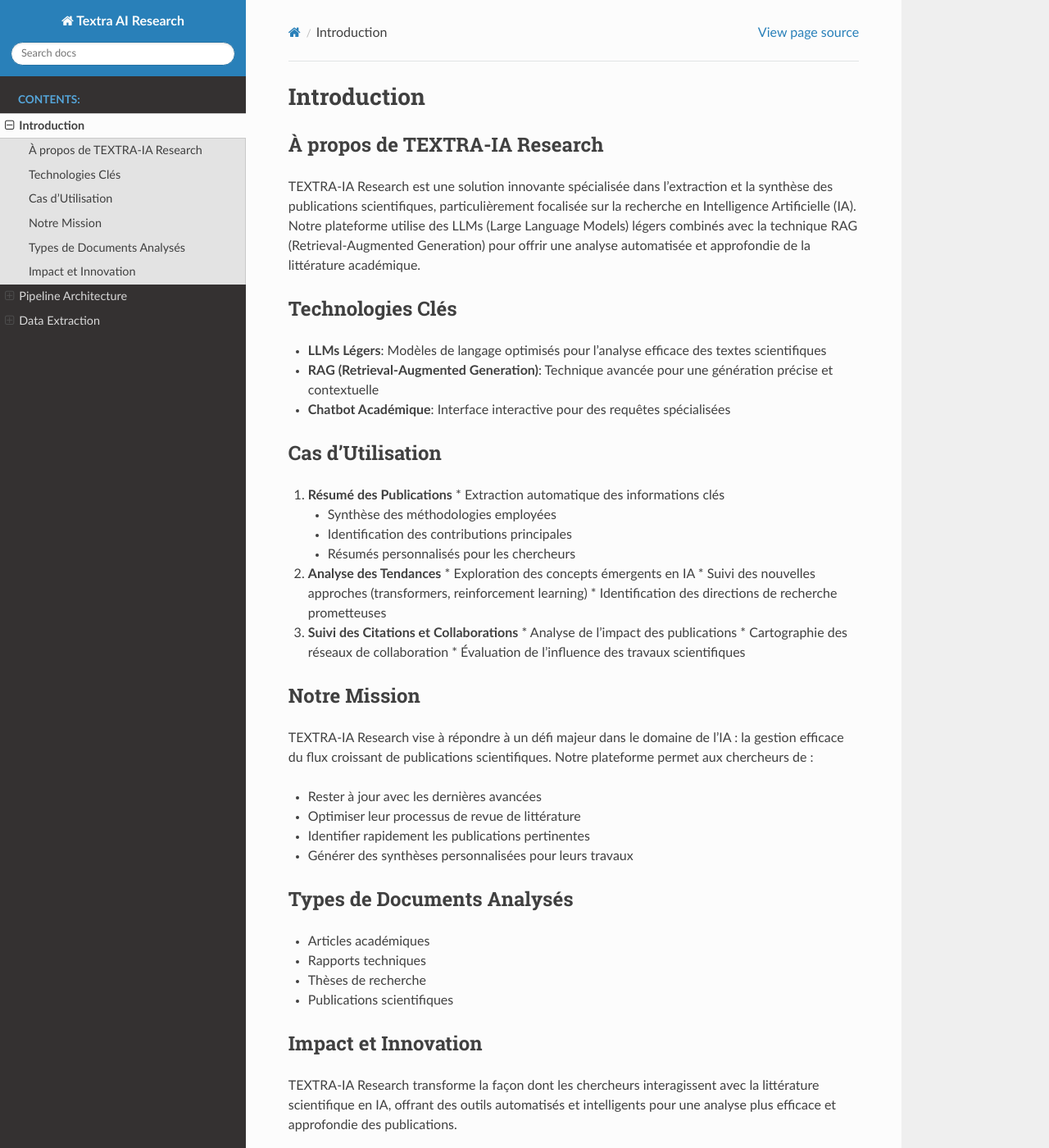
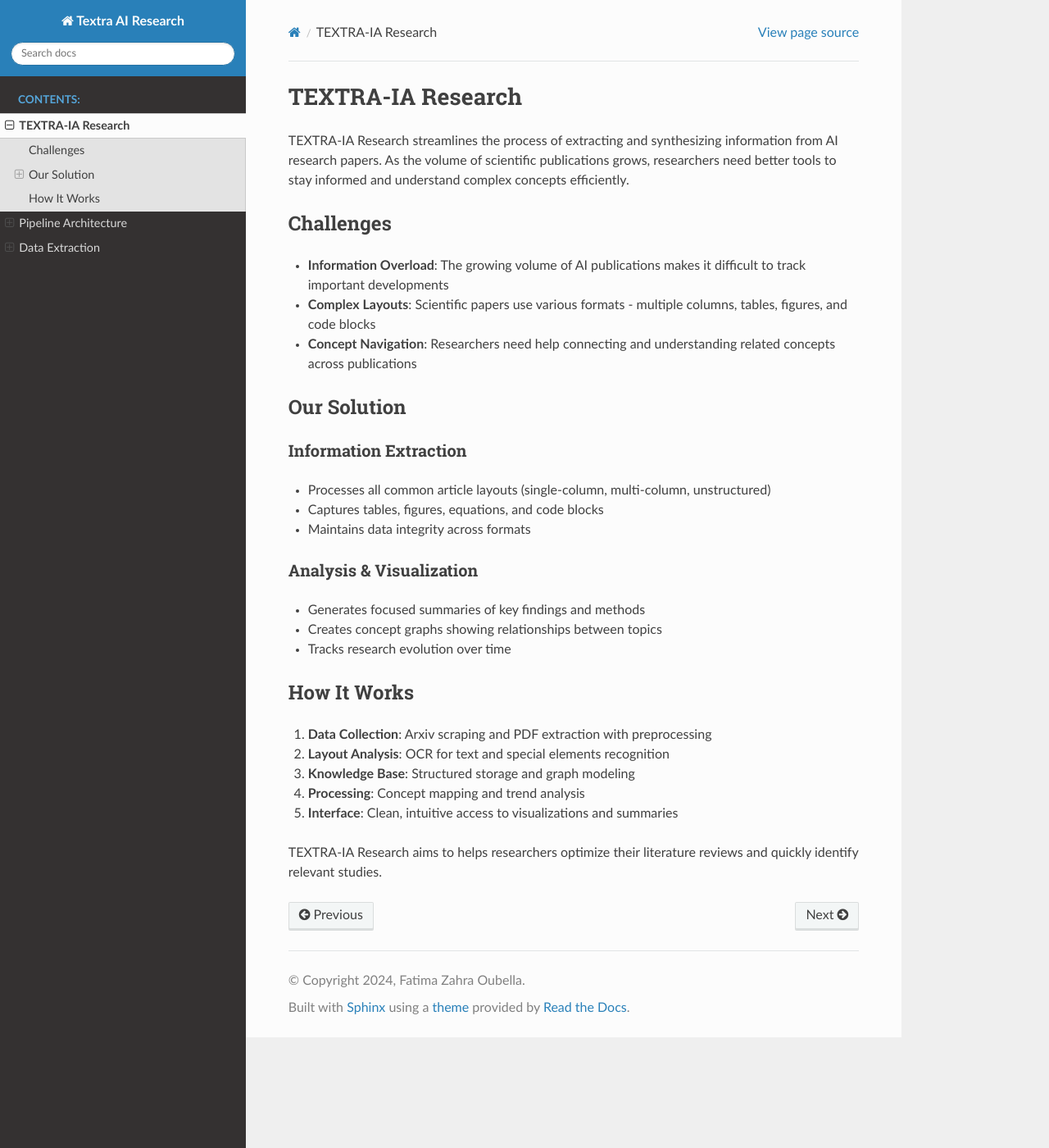
Before and after one commit to MasrourTawfik/Textra_AI_Research, a Sphinx documentation site: the page built from docs/source/introduction.rst, in a window 1280 px wide and 1400 px high. Shown: the whole window at 82% size. Built offline with Sphinx 7.4.7 and the Read the Docs theme 3.1.0, drawn with Linux system fonts in a browser that asks for light colours.

Commit message:
initial pdf processing

```diff
--- a/docs/source/index.rst
+++ b/docs/source/index.rst
@@ -8,6 +8,7 @@ Welcome to Textra AI Research Documentation
    introduction
    pipeline
    dataExtraction
+   OCR
 
 About the Project
 ----------------
--- a/docs/source/introduction.rst
+++ b/docs/source/introduction.rst
@@ -1,64 +1,39 @@
-Introduction
-============
+.. _introduction:
 
-À propos de TEXTRA-IA Research
-------------------------------
+==================
+TEXTRA-IA Research
+==================
 
-TEXTRA-IA Research est une solution innovante spécialisée dans l'extraction et la synthèse des publications scientifiques,
-particulièrement focalisée sur la recherche en Intelligence Artificielle (IA). Notre plateforme utilise des LLMs (Large
-Language Models) légers combinés avec la technique RAG (Retrieval-Augmented Generation) pour offrir une analyse
-automatisée et approfondie de la littérature académique.
+TEXTRA-IA Research streamlines the process of extracting and synthesizing information from AI research papers. As the volume of scientific publications grows, researchers need better tools to stay informed and understand complex concepts efficiently.
 
-Technologies Clés
------------------
+Challenges
+-------------
+* **Information Overload**: The growing volume of AI publications makes it difficult to track important developments
+* **Complex Layouts**: Scientific papers use various formats - multiple columns, tables, figures, and code blocks
+* **Concept Navigation**: Researchers need help connecting and understanding related concepts across publications
 
-* **LLMs Légers**: Modèles de langage optimisés pour l'analyse efficace des textes scientifiques
-* **RAG (Retrieval-Augmented Generation)**: Technique avancée pour une génération précise et contextuelle
-* **Chatbot Académique**: Interface interactive pour des requêtes spécialisées
+Our Solution
+-----------
 
-Cas d'Utilisation
------------------
+Information Extraction
+~~~~~~~~~~~~~~~~~~~~~
+* Processes all common article layouts (single-column, multi-column, unstructured)
+* Captures tables, figures, equations, and code blocks
+* Maintains data integrity across formats
 
-1. **Résumé des Publications**
-   * Extraction automatique des informations clés
+Analysis & Visualization
+~~~~~~~~~~~~~~~~~~~~~~~
+* Generates focused summaries of key findings and methods
+* Creates concept graphs showing relationships between topics
+* Tracks research evolution over time
 
-   * Synthèse des méthodologies employées
+How It Works
+-----------
 
-   * Identification des contributions principales
+1. **Data Collection**: Arxiv scraping and PDF extraction with preprocessing
+2. **Layout Analysis**: OCR for text and special elements recognition
+3. **Knowledge Base**: Structured storage and graph modeling
+4. **Processing**: Concept mapping and trend analysis
+5. **Interface**: Clean, intuitive access to visualizations and summaries
 
-   * Résumés personnalisés pour les chercheurs
-
-2. **Analyse des Tendances**
-   * Exploration des concepts émergents en IA
-   * Suivi des nouvelles approches (transformers, reinforcement learning)
-   * Identification des directions de recherche prometteuses
-
-3. **Suivi des Citations et Collaborations**
-   * Analyse de l'impact des publications
-   * Cartographie des réseaux de collaboration
-   * Évaluation de l'influence des travaux scientifiques
-
-Notre Mission
--------------
-
-TEXTRA-IA Research vise à répondre à un défi majeur dans le domaine de l'IA : la gestion efficace du flux croissant
-de publications scientifiques. Notre plateforme permet aux chercheurs de :
-
-* Rester à jour avec les dernières avancées
-* Optimiser leur processus de revue de littérature
-* Identifier rapidement les publications pertinentes
-* Générer des synthèses personnalisées pour leurs travaux
-
-Types de Documents Analysés
----------------------------
-
-* Articles académiques
-* Rapports techniques
-* Thèses de recherche
-* Publications scientifiques
-
-Impact et Innovation
---------------------
-
-TEXTRA-IA Research transforme la façon dont les chercheurs interagissent avec la littérature scientifique en IA,
-offrant des outils automatisés et intelligents pour une analyse plus efficace et approfondie des publications.
+TEXTRA-IA Research aims to helps researchers optimize their literature reviews and quickly identify relevant studies.
--- a/docs/source/pipeline.rst
+++ b/docs/source/pipeline.rst
@@ -3,7 +3,7 @@ Pipeline Architecture
 
 The TEXTRA-IA Research pipeline is composed of several interconnected components that work together to process, analyze, and synthesize scientific publications. This document details each component and their interactions.
 
-.. figure:: _static/images/pipeline.png
+.. figure:: _static\images\pipeline_updated.png
    :width: 100%
    :align: center
    :alt: TEXTRA-IA Research Pipeline Architecture
```
Also changed, not shown: README.md (+40 -0 lines), docs/requirements.txt (+32 -5 lines), docs/source/dataExtraction.rst (+11 -27 lines), docs/source/rl.rst (added, +60 -0 lines), docs/source/OCR.rst (added), docs/source/_static/images/pipeline_updated.png (added), 5 other files.
